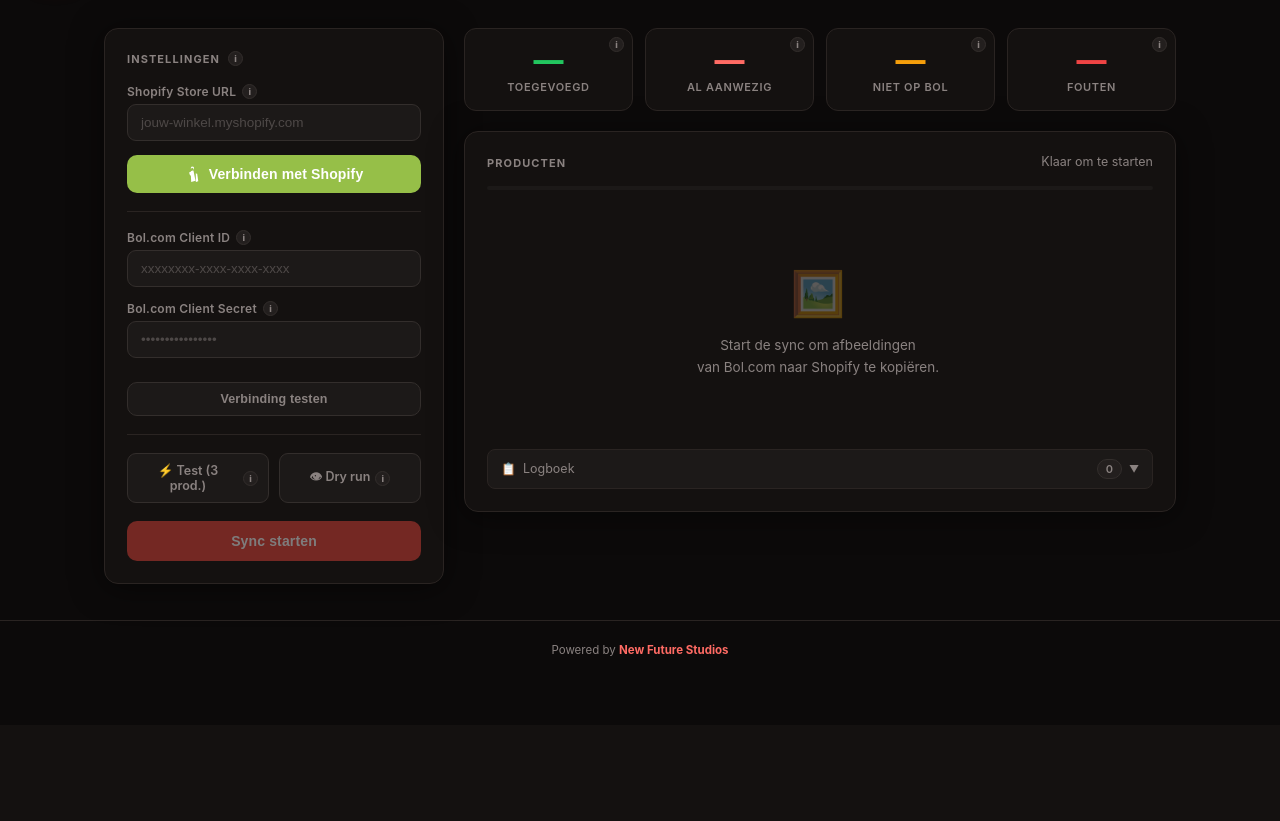
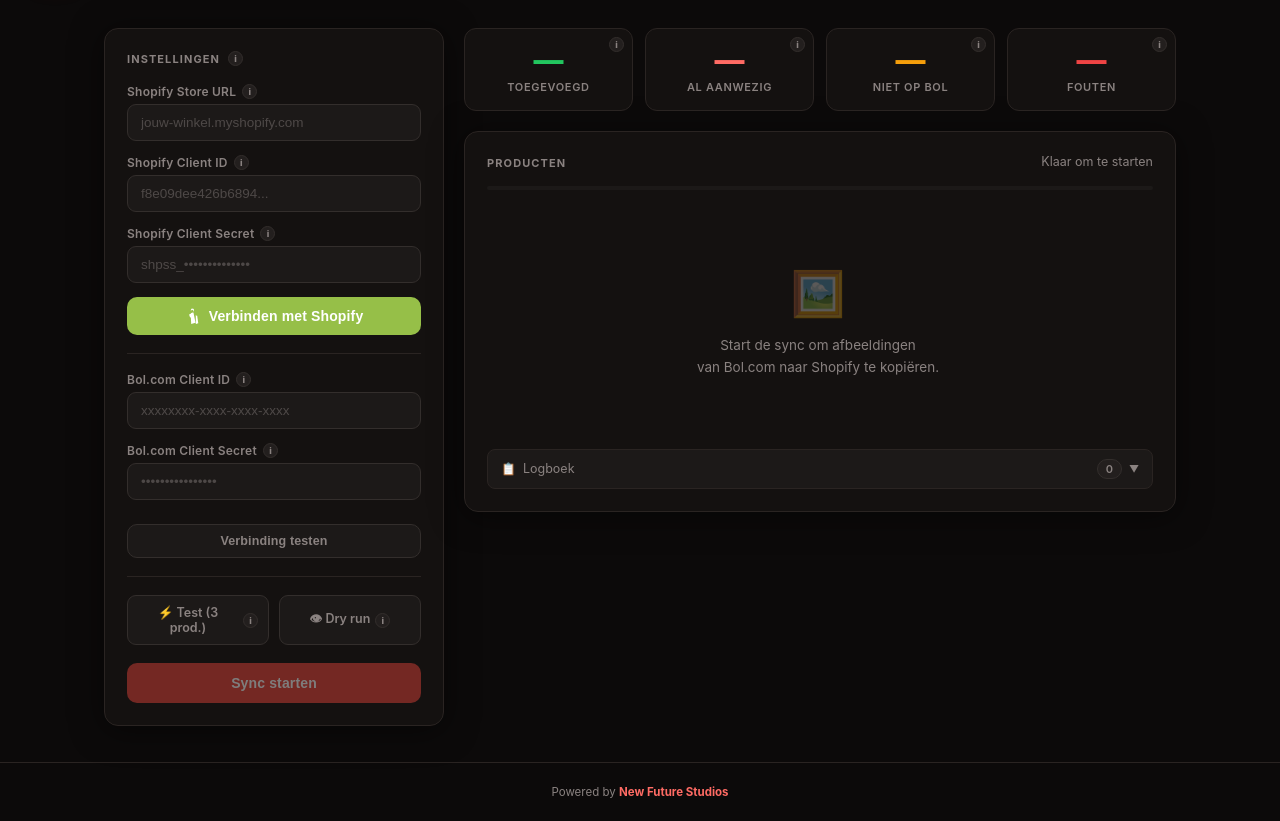
Before and after one commit to NewFutureStudios/ropi-shopify-tool, a Flask app: page / in a window 1280 px wide. Shown: the part 75-896 px from the top of the page. Before the commit the page ends 731 px from the top, so only its background shows below. Run offline with Flask 3, Linux system fonts and the light colour scheme.

Commit message:
Add Shopify Client ID/Secret fields to UI, fix null crash, fix OAuth credentials
- Add Client ID + Secret input fields in the UI (no Vercel env vars needed)
- Pass client_id/secret from form to /auth/login and store in session
- Fix 'Cannot read properties of null' crash in testCredentials
- Add tooltips for new Shopify credential fields

Co-Authored-By: Claude Sonnet 4.6 <noreply@anthropic.com>

```diff
--- a/app.py
+++ b/app.py
@@ -108,22 +108,29 @@ def get_bol_images(ean, bol_token):
 @app.route("/auth/login", methods=["POST"])
 def auth_login():
     """Stap 1: genereer OAuth URL en stuur die terug naar de frontend."""
-    store_url = request.json.get("store_url", "").strip().rstrip("/").replace("https://", "").replace("http://", "")
+    data       = request.json
+    store_url  = data.get("store_url", "").strip().rstrip("/").replace("https://", "").replace("http://", "")
+    client_id  = data.get("client_id", "").strip() or SHOPIFY_CLIENT_ID
+    client_secret = data.get("client_secret", "").strip() or SHOPIFY_CLIENT_SECRET
+
     if not store_url:
         return jsonify({"error": "Vul je store URL in"}), 400
-    if not SHOPIFY_CLIENT_ID:
-        return jsonify({"error": "SHOPIFY_CLIENT_ID niet ingesteld op de server"}), 500
+    if not client_id:
+        return jsonify({"error": "Vul je Shopify Client ID in"}), 400
+    if not client_secret:
+        return jsonify({"error": "Vul je Shopify Client Secret in"}), 400
 
     state = secrets.token_hex(16)
-    session["oauth_state"]  = state
-    session["store_url"]    = store_url
+    session["oauth_state"]     = state
+    session["store_url"]       = store_url
+    session["client_id"]       = client_id
+    session["client_secret"]   = client_secret
 
-    # Redirect URI is altijd onze eigen /auth/callback
     redirect_uri = request.host_url.rstrip("/") + "/auth/callback"
 
     auth_url = (
         f"https://{store_url}/admin/oauth/authorize"
-        f"?client_id={SHOPIFY_CLIENT_ID}"
+        f"?client_id={client_id}"
         f"&scope={SHOPIFY_SCOPES}"
         f"&redirect_uri={redirect_uri}"
         f"&state={state}"
@@ -144,12 +151,15 @@ def auth_callback():
 
     store_url = session.get("store_url") or shop.replace(".myshopify.com", "") + ".myshopify.com"
 
+    client_id     = session.get("client_id")     or SHOPIFY_CLIENT_ID
+    client_secret = session.get("client_secret") or SHOPIFY_CLIENT_SECRET
+
     try:
         resp = requests.post(
             f"https://{store_url}/admin/oauth/access_token",
             json={
-                "client_id":     SHOPIFY_CLIENT_ID,
-                "client_secret": SHOPIFY_CLIENT_SECRET,
+                "client_id":     client_id,
+                "client_secret": client_secret,
                 "code":          code,
             },
             timeout=15,
--- a/templates/index.html
+++ b/templates/index.html
@@ -395,6 +395,14 @@
           <div class="label-row"><label>Shopify Store URL</label><i class="info-icon" data-tip="shopify-url">i</i></div>
           <input type="text" id="store_url" placeholder="jouw-winkel.myshopify.com" />
         </div>
+        <div class="field">
+          <div class="label-row"><label>Shopify Client ID</label><i class="info-icon" data-tip="shopify-client-id">i</i></div>
+          <input type="text" id="shopify_client_id" placeholder="f8e09dee426b6894..." />
+        </div>
+        <div class="field">
+          <div class="label-row"><label>Shopify Client Secret</label><i class="info-icon" data-tip="shopify-client-secret">i</i></div>
+          <input type="password" id="shopify_client_secret" placeholder="shpss_••••••••••••••" />
+        </div>
         <button class="btn btn-shopify" id="connect-btn" onclick="connectShopify()">
           <svg width="16" height="16" viewBox="0 0 24 24" fill="currentColor" style="flex-shrink:0"><path d="M15.337 23.979l4.639-1.006s-1.668-11.27-1.678-11.34c-.011-.07-.07-.115-.13-.115-.058 0-1.08-.022-1.08-.022s-.64-.632-.88-.87v13.353zM12.74 7.026s-.432-.13-1.134-.13c-1.793 0-2.66 1.134-2.98 1.904-.727.204-1.454.406-2.182.61l-.001.012c-.003.084-.006.168-.006.253 0 2.07.903 3.8 2.37 4.977L9.33 23.9 15.78 22.3l-3.04-15.274zM13.53 4.8c0-.05-.003-.1-.003-.15-.003-1.48-.203-2.675-.558-3.63-.867.093-1.63.67-2.15 1.516.37.124.72.325 1.04.61.627.56 1.09 1.39 1.3 2.475l.372-.82zM11.14.28C9.91.607 8.97 1.898 8.43 3.773c.513-.162 1.073-.252 1.681-.252.22 0 .437.014.648.04C11.196 2.25 11.67 1.04 11.14.28z"/></svg>
           Verbinden met Shopify
@@ -537,20 +545,26 @@
   }
 
   async function connectShopify() {
-    const storeUrl = document.getElementById('store_url').value.trim().replace(/\/$/, '').replace('https://', '');
-    if (!storeUrl) { alert('Vul eerst je store URL in.'); return; }
+    const storeUrl      = document.getElementById('store_url').value.trim().replace(/\/$/, '').replace('https://', '');
+    const clientId      = document.getElementById('shopify_client_id').value.trim();
+    const clientSecret  = document.getElementById('shopify_client_secret').value.trim();
+
+    if (!storeUrl)     { alert('Vul je Shopify Store URL in.'); return; }
+    if (!clientId)     { alert('Vul je Shopify Client ID in.'); return; }
+    if (!clientSecret) { alert('Vul je Shopify Client Secret in.'); return; }
 
     const btn = document.getElementById('connect-btn');
-    btn.disabled = true; btn.childNodes[1].textContent = ' Verbinden…';
+    btn.disabled = true;
+    const textNode = btn.querySelector('span') || btn.childNodes[btn.childNodes.length - 1];
+    if (textNode) textNode.textContent = ' Verbinden…';
 
     try {
       const resp = await fetch('/auth/login', {
         method: 'POST', headers: { 'Content-Type': 'application/json' },
-        body: JSON.stringify({ store_url: storeUrl }),
+        body: JSON.stringify({ store_url: storeUrl, client_id: clientId, client_secret: clientSecret }),
       });
       const data = await resp.json();
-      if (data.error) { alert(data.error); btn.disabled = false; btn.childNodes[1].textContent = ' Verbinden met Shopify'; return; }
-      // Open OAuth in hetzelfde venster
+      if (data.error) { alert(data.error); btn.disabled = false; if (textNode) textNode.textContent = ' Verbinden met Shopify'; return; }
       window.location.href = data.auth_url;
     } catch(e) {
       alert('Fout: ' + e.message);
@@ -602,13 +616,18 @@
         body: JSON.stringify(creds()),
       });
       const r = await resp.json();
+      // Toon alleen Bol.com resultaat hier — Shopify status zit in de connect-knop
+      const bolOk  = r.bol?.ok;
+      const shopOk = r.shopify?.ok;
+      let html = '';
+      if (shopOk !== undefined) {
+        html += `<div class="cred-badge ${shopOk ? 'ok' : 'err'}"><div class="dot"></div>Shopify${shopOk ? ': ' + r.shopify.name : ': ' + (r.shopify.error || 'fout')}</div>`;
+      }
+      html += `<div class="cred-badge ${bolOk ? 'ok' : 'err'}"><div class="dot"></div>Bol.com${bolOk ? ': verbonden' : ': ' + (r.bol?.error || 'fout')}</div>`;
       const el = document.getElementById('cred-status');
-      el.style.display = 'flex';
-      el.innerHTML = `
-        <div class="cred-badge ${r.shopify?.ok ? 'ok' : 'err'}"><div class="dot"></div>Shopify${r.shopify?.ok ? ': ' + r.shopify.name : ': fout'}</div>
-        <div class="cred-badge ${r.bol?.ok ? 'ok' : 'err'}"><div class="dot"></div>Bol.com${r.bol?.ok ? ': verbonden' : ': fout'}</div>`;
+      if (el) { el.style.display = 'flex'; el.innerHTML = html; }
     } catch(e) { alert('Testfout: ' + e.message); }
-    btn.textContent = 'Bol.com testen'; btn.disabled = false;
+    btn.textContent = 'Verbinding testen'; btn.disabled = false;
   }
 
   // ── Token caching ──────────────────────────────────────────────────────────
@@ -895,6 +914,16 @@
       <div class="tip-step"><div class="tip-step-num">2</div><div>Klik "Verbinding testen"</div></div>
       <div class="tip-step"><div class="tip-step-num">3</div><div>Zet Test + Dry run aan voor een proefrun</div></div>
       <div class="tip-step"><div class="tip-step-num">4</div><div>Klik "Sync starten"</div></div>`,
+    'shopify-client-id': `<strong>Shopify Client ID</strong>
+      Te vinden in je Shopify Partners app.
+      <div class="tip-step"><div class="tip-step-num">1</div><div>Ga naar <em>dev.shopify.com</em></div></div>
+      <div class="tip-step"><div class="tip-step-num">2</div><div>Klik op jouw app → <em>Settings</em></div></div>
+      <div class="tip-step"><div class="tip-step-num">3</div><div>Kopieer de <em>Client ID</em> bovenaan</div></div>`,
+    'shopify-client-secret': `<strong>Shopify Client Secret</strong>
+      Het wachtwoord bij je Client ID. Ook te vinden in de Partners app.
+      <div class="tip-step"><div class="tip-step-num">1</div><div>Ga naar <em>dev.shopify.com</em> → jouw app → <em>Settings</em></div></div>
+      <div class="tip-step"><div class="tip-step-num">2</div><div>Klik op het oog-icoon naast <em>Secret</em> om hem te tonen</div></div>
+      ⚠️ Deel dit nooit met anderen.`,
     'shopify-url': `<strong>Shopify Store URL</strong>
       Het adres van jouw winkel. Je vindt dit in de adresbalk als je ingelogd bent in Shopify Admin.
       <div class="tip-step"><div class="tip-step-num">1</div><div>Log in op <em>admin.shopify.com</em></div></div>
```
